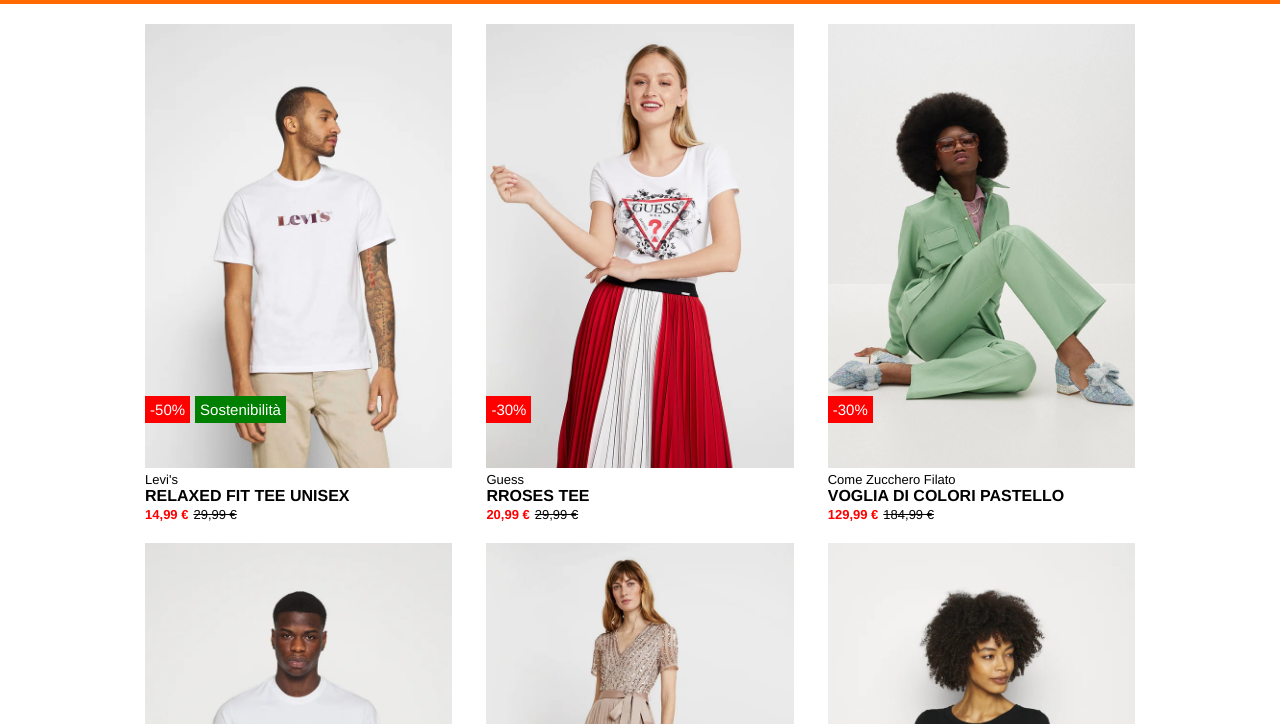
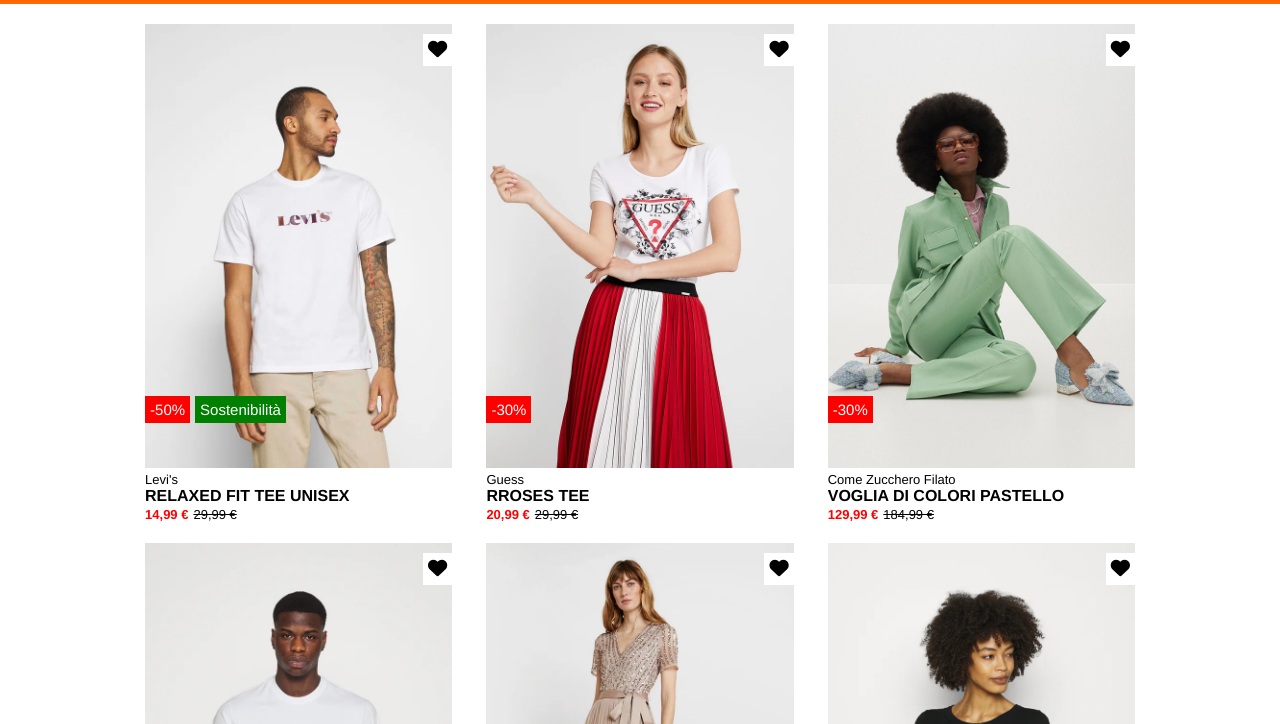
Before and after one commit to penso996/html-css-boolando, a plain HTML site: page index.html in a window 1280 px wide. Shown: the part 76-800 px from the top of the page. Drawn offline with Linux system fonts and the light colour scheme.

Commit message:
added favourite label

```diff
--- a/css/style.css
+++ b/css/style.css
@@ -127,6 +127,15 @@ main {
     left: 0px;
 }
 
+.label-favourite {
+    font-size: larger;
+    position: absolute;
+    top: 10px;
+    right: 0px;
+    padding: 5px;
+    background-color: white;
+}
+
 main h2 {
     font-size: small;
     font-weight: lighter;
@@ -199,6 +208,7 @@ footer {
     color: white;
     font-weight: bold;
     padding-right: 15px;
+    padding-bottom: 5px;
 }
 
 .footer-right a {
--- a/index.html
+++ b/index.html
@@ -52,6 +52,7 @@
             <div class="product">
                 <img src="./img/1.webp" alt="dress1">
                 <img class="show" src="./img/1b.webp" alt="dress1">
+                <div class="label-favourite"><i class="fa-solid fa-heart"></i></div>
                 <div class="label-discount">-50%</div>
                 <div class="label-sustenaibility">Sostenibilità</div>
                 <h2>Levi's</h2>
@@ -61,6 +62,7 @@
             <div class="product">
                 <img src="./img/2.webp" alt="dress2">
                 <img class="show" src="./img/2b.webp" alt="dress2">
+                <div class="label-favourite"><i class="fa-solid fa-heart"></i></div>
                 <div class="label-discount">-30%</div>
                 <h2>Guess</h2>
                 <h1>RROSES TEE</h1>
@@ -69,6 +71,7 @@
             <div class="product">
                 <img src="./img/3.webp" alt="dress3">
                 <img class="show" src="./img/3b.webp" alt="dress3">
+                <div class="label-favourite"><i class="fa-solid fa-heart"></i></div>
                 <div class="label-discount">-30%</div>
                 <h2>Come Zucchero Filato</h2>
                 <h1>VOGLIA DI COLORI PASTELLO</h1>
@@ -77,6 +80,7 @@
             <div class="product">
                 <img src="./img/4.webp" alt="dress4">
                 <img class="show" src="./img/4b.webp" alt="dress4">
+                <div class="label-favourite"><i class="fa-solid fa-heart"></i></div>
                 <div class="label-discount">-50%</div>
                 <div class="label-sustenaibility">Sostenibilità</div>
                 <h2>Levi's</h2>
@@ -86,6 +90,7 @@
             <div class="product">
                 <img src="./img/5.webp" alt="dress5">
                 <img class="show" src="./img/5b.webp" alt="dress5">
+                <div class="label-favourite"><i class="fa-solid fa-heart"></i></i></div>
                 <h2>Maya Deluxe</h2>
                 <h1>STRIPE BODICE</h1>
                 <span class="price">99,99 €</span>
@@ -93,6 +98,7 @@
             <div class="product">
                 <img src="./img/6.webp" alt="dress6">
                 <img class="show" src="./img/6b.webp" alt="dress6">
+                <div class="label-favourite"><i class="fa-solid fa-heart"></i></div>
                 <div class="label-sustenaibility label-sustenaibility2">Sostenibilità</div>
                 <h2>Esprit</h2>
                 <h1>MAGLIONE - BLACK</h1>
```
